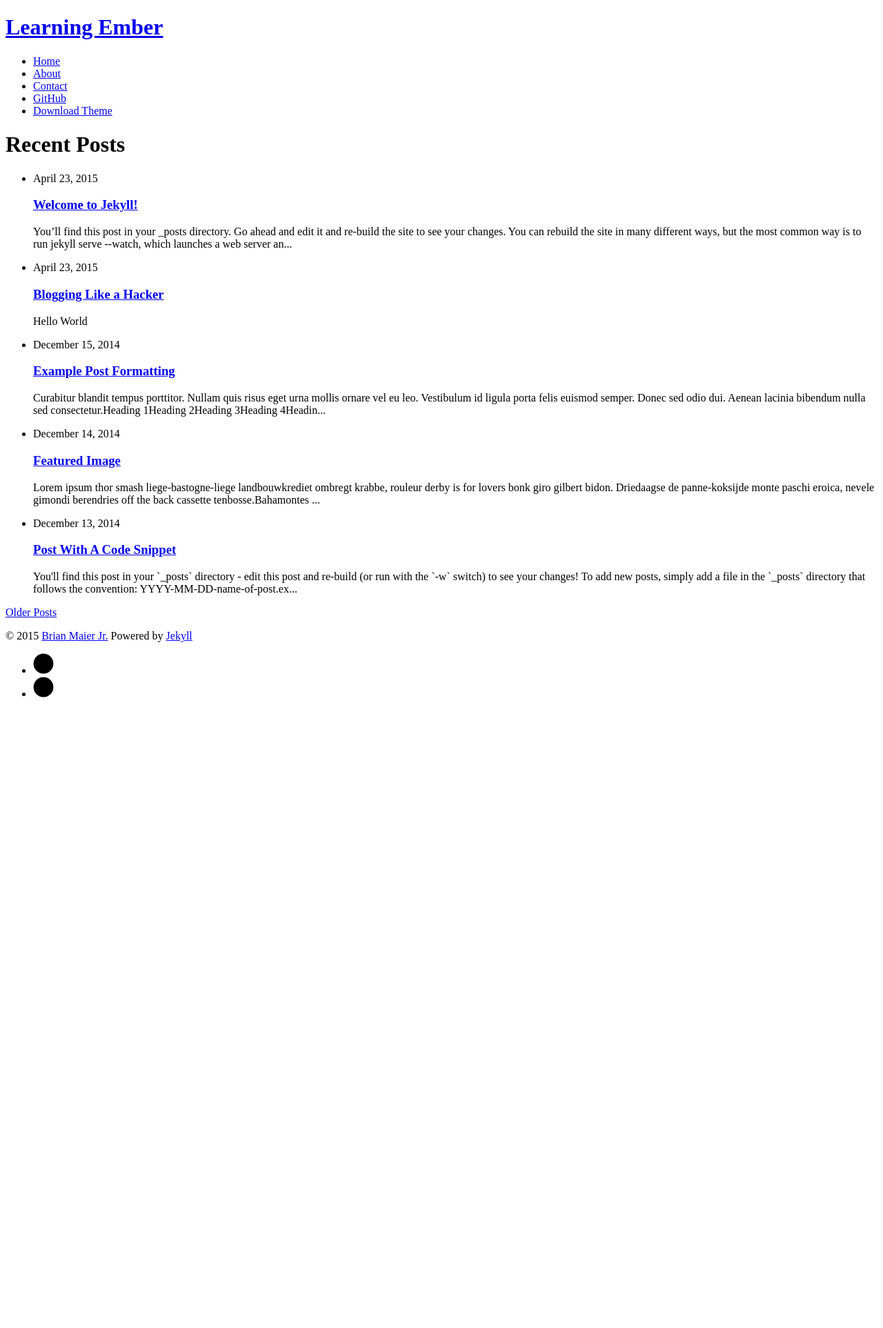
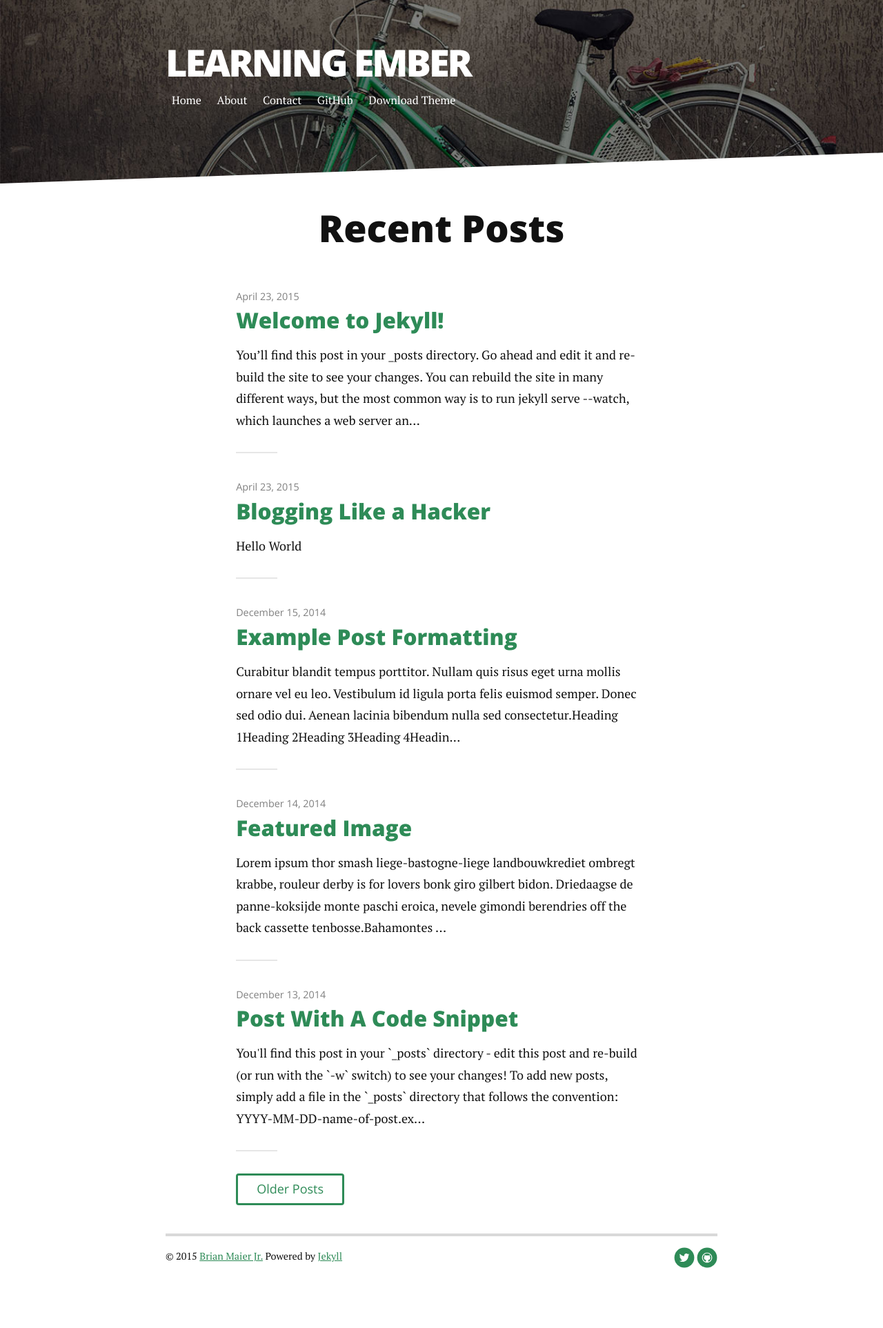
Before and after one commit to seawatts/learning-ember, a Jekyll site: the page built from index.html, in a window 1280 px wide. Shown: the whole page at 69% size. Built offline with Jekyll 4.4.1, drawn with Linux system fonts in a browser that asks for light colours; nearby versions of some CDN libraries; Markdown is read by kramdown in place of the engine named in the settings; the list of posts is cut into pages by our own code; before the commit the page ends 1031 px from its top, so only the background shows below that.

```diff
--- a/_config.yml
+++ b/_config.yml
@@ -2,7 +2,7 @@ title: Learning Ember
 description: A series of blogs written about the Ember.js framework
 
 url: http://seawatts.github.io
-baseurl: "learning-ember"
+baseurl: "/learning-ember"
 paginate_path: "blog/page:num/"
 permalink: blog/:title/
 
```
